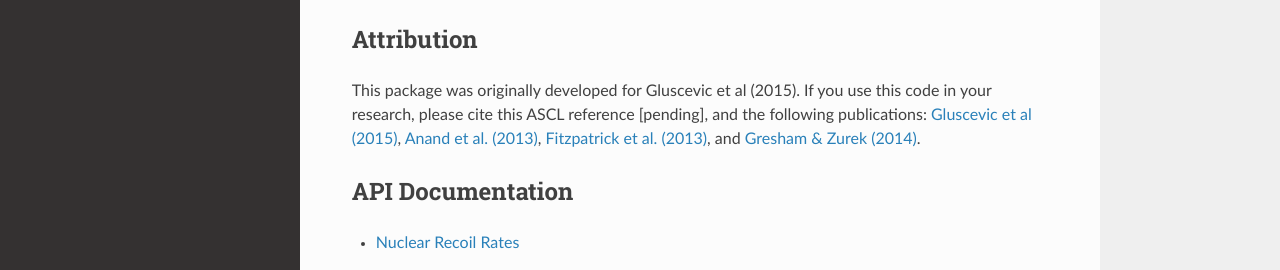
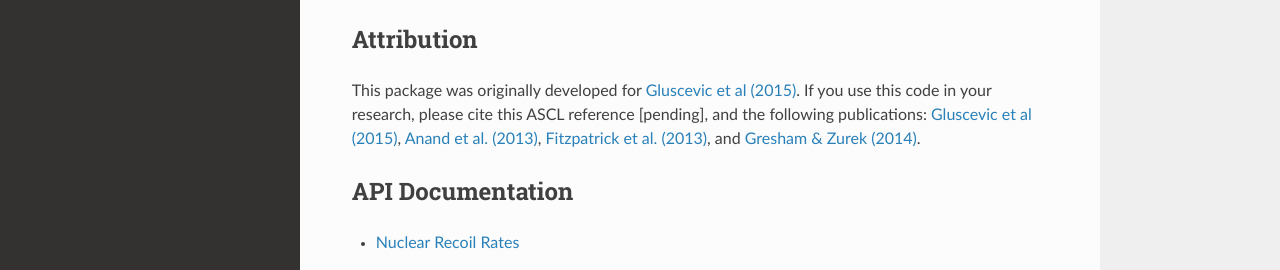
Before and after one commit to veragluscevic/dmdd, a Sphinx documentation site: the page built from docs/index.rst, in a window 1280 px wide and 900 px high, scrolled down 1668 px. Shown: the part 228-498 px from the top of the window. Built offline with Sphinx 7.4.7 and the Read the Docs theme 2.0.0, drawn with Linux system fonts in a browser that asks for light colours; part of the change alters nothing that is shown.

```diff
--- a/docs/index.rst
+++ b/docs/index.rst
@@ -87,7 +87,7 @@ Here is a quick example of basic usage:
 Attribution
 -----------
 
-This package was originally developed for Gluscevic et al (2015). If you use this code in your research, please cite this ASCL reference [pending], and the following publications: `Gluscevic et al (2015) <http://arxiv.org/abs/1506.04454>`_, `Anand et al. (2013) <http://arxiv.org/abs/1308.6288>`_, `Fitzpatrick et al. (2013) <https://inspirehep.net/record/1094068?ln=en>`_, and `Gresham & Zurek (2014) <http://arxiv.org/abs/1401.3739>`_.
+This package was originally developed for `Gluscevic et al (2015) <http://arxiv.org/abs/1506.04454>`_. If you use this code in your research, please cite this ASCL reference [pending], and the following publications: `Gluscevic et al (2015) <http://arxiv.org/abs/1506.04454>`_, `Anand et al. (2013) <http://arxiv.org/abs/1308.6288>`_, `Fitzpatrick et al. (2013) <https://inspirehep.net/record/1094068?ln=en>`_, and `Gresham & Zurek (2014) <http://arxiv.org/abs/1401.3739>`_.
 
 API Documentation
 -----------------
```
